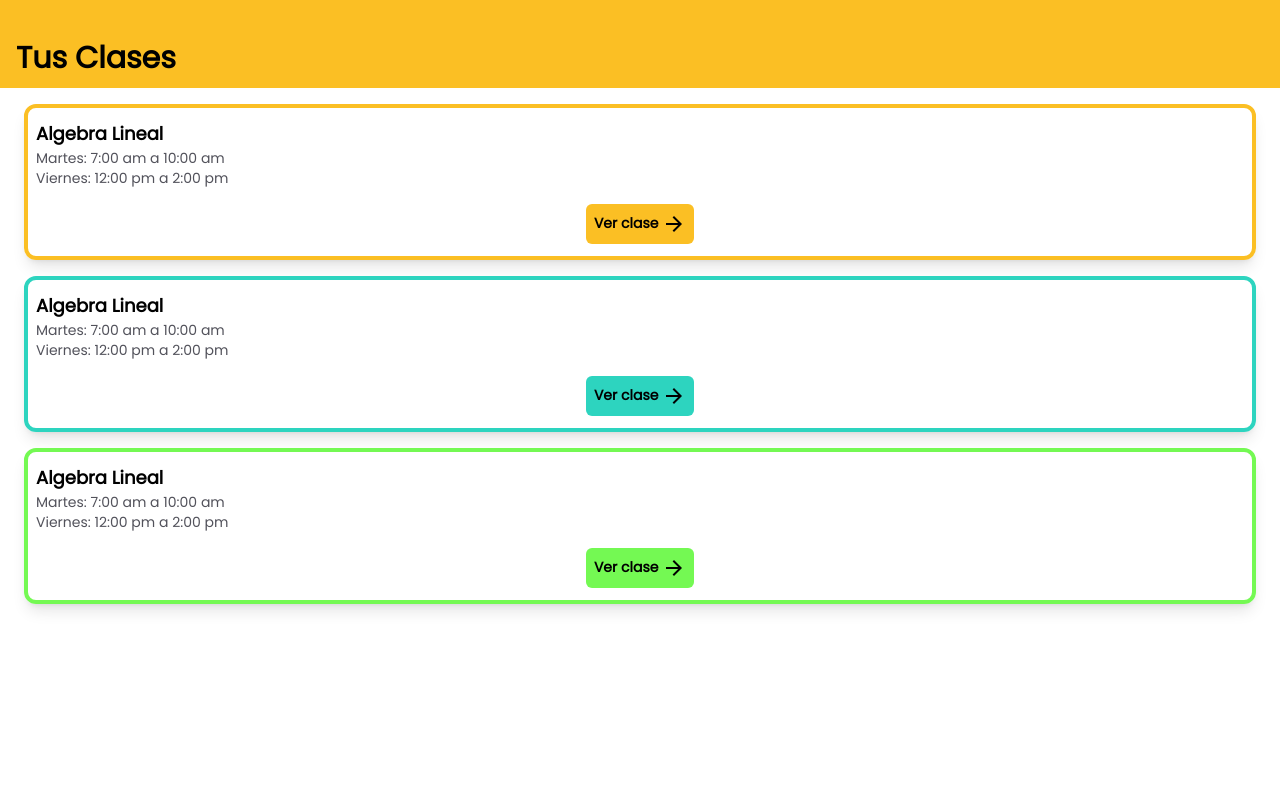
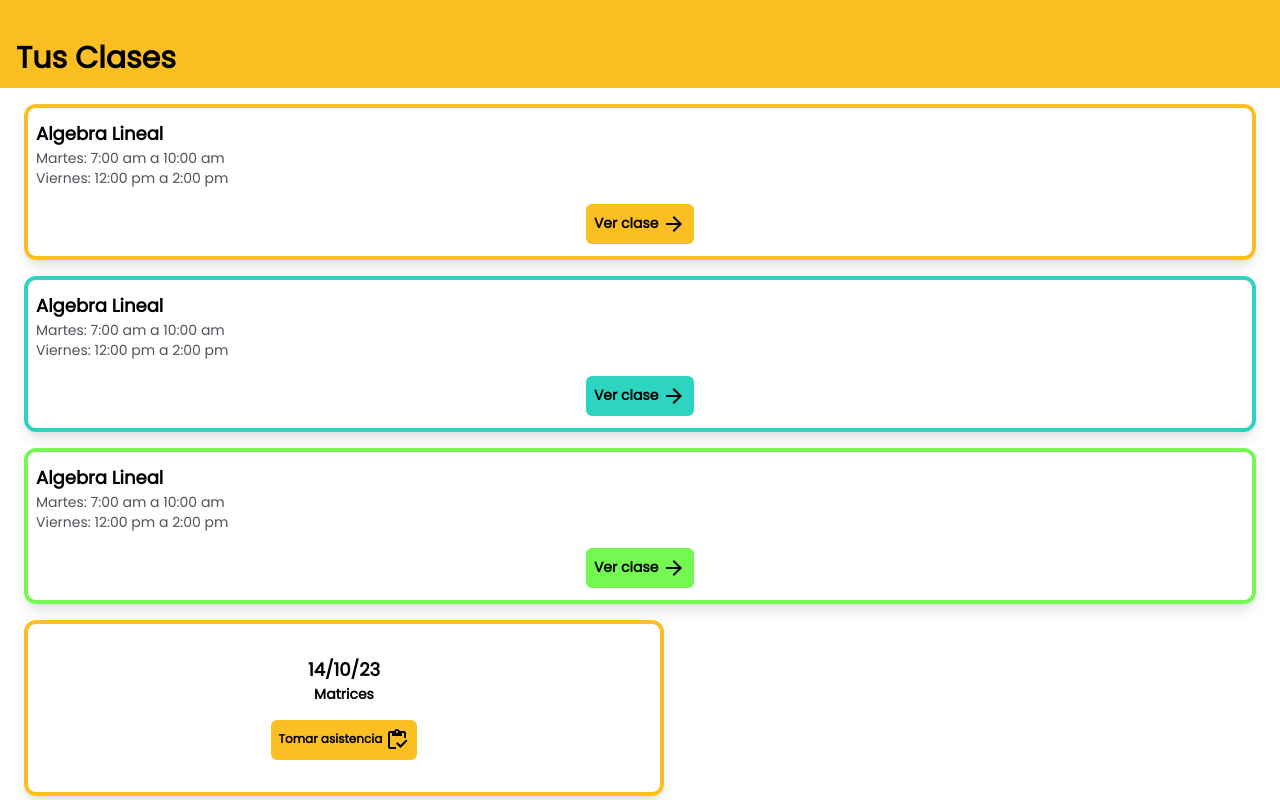
Before and after one commit to gabrielmj23/attend, a React (Vite) app: page / in a window 1280 px wide. Built offline with nearby package versions, Linux system fonts and the light colour scheme.

Commit message:
Corregir estilos de CardAsistencia

```diff
--- a/src/App.jsx
+++ b/src/App.jsx
@@ -1,4 +1,5 @@
 import AppHeader from "./components/AppHeader";
+import CardAsistencia from "./components/CardAsistencia";
 import CardClase from "./components/CardClase";
 
 function App() {
@@ -23,6 +24,7 @@ function App() {
         horario={["Martes: 7:00 am a 10:00 am", "Viernes: 12:00 pm a 2:00 pm"]}
         color="verde"
       />
+      <CardAsistencia fecha={new Date()} contenido="Matrices" color="amarillo" />
     </div>
   );
 }
--- a/src/components/Boton.jsx
+++ b/src/components/Boton.jsx
@@ -1,7 +1,7 @@
 import PropTypes from "prop-types";
 import { BOTONES_PRIMARIO } from "../constants/colores";
 
-function Boton({ texto, icono, tipo, color, sombra, onClick }) {
+function Boton({ texto, icono, tipo, color, sombra, onClick, textSize }) {
   let classNames =
     "flex flex-row gap-2 rounded-md p-2 font-semibold hover:scale-105 active:scale-105 ";
   if (sombra) {
@@ -14,7 +14,7 @@ function Boton({ texto, icono, tipo, color, sombra, onClick }) {
   }
   return (
     <button className={classNames} onClick={onClick}>
-      <span className="text-sm">
+      <span className={textSize ? textSize : "text-sm"}>
         {texto} {icono}
       </span>
     </button>
@@ -28,6 +28,7 @@ Boton.propTypes = {
   color: PropTypes.oneOf(["amarillo", "azul", "verde", "gris"]).isRequired,
   sombra: PropTypes.bool,
   onClick: PropTypes.func.isRequired,
+  textSize: PropTypes.oneOf(["text-sm", "text-xs"]),
 };
 
 export default Boton;
--- a/src/components/CardAsistencia.jsx
+++ b/src/components/CardAsistencia.jsx
@@ -6,11 +6,14 @@ import Boton from "./Boton";
 
 function CardAsistencia({ fecha, contenido, color }) {
   let classNames =
-    "flex flex-row justify-center gap-4 rounded-xl mx-6 py-3 px-2 border-4 shadow-lg " +
+    "flex flex-col justify-center gap-4 rounded-xl w-1/2 h-44 mx-6 py-3 px-2 border-4 shadow-lg " +
     BORDES[color];
 
   let fechaActual = new Date();
-  const iconos = [<AccessTimeIcon />, <InventoryOutlinedIcon />];
+  const iconos = [
+    <AccessTimeIcon key="1" />,
+    <InventoryOutlinedIcon key="2" />,
+  ];
   let boton = null;
   if (
     fecha.getDate() === fechaActual.getDate() &&
@@ -23,6 +26,7 @@ function CardAsistencia({ fecha, contenido, color }) {
         icono={iconos[1]}
         tipo="primario"
         color={color}
+        textSize="text-xs"
       />
     );
   } else if (fechaActual > fecha) {
@@ -32,13 +36,14 @@ function CardAsistencia({ fecha, contenido, color }) {
         icono={iconos[0]}
         tipo="secundario"
         color={color}
+        textSize="text-xs"
       />
     );
   }
 
   return (
     <div className={classNames}>
-      <div>
+      <div className="text-center">
         <p className="text-lg font-semibold">
           {fecha.getDate() +
             "/" +
@@ -47,9 +52,8 @@ function CardAsistencia({ fecha, contenido, color }) {
             (fecha.getYear() - 100)}
         </p>
         <p className="text-sm font-semibold">{contenido}</p>
-        <div style={{ height: "10px" }}></div>
-        <div className="flex flex-row justify-center">{boton}</div>
       </div>
+      <div className="flex flex-row justify-center">{boton}</div>
     </div>
   );
 }
```
